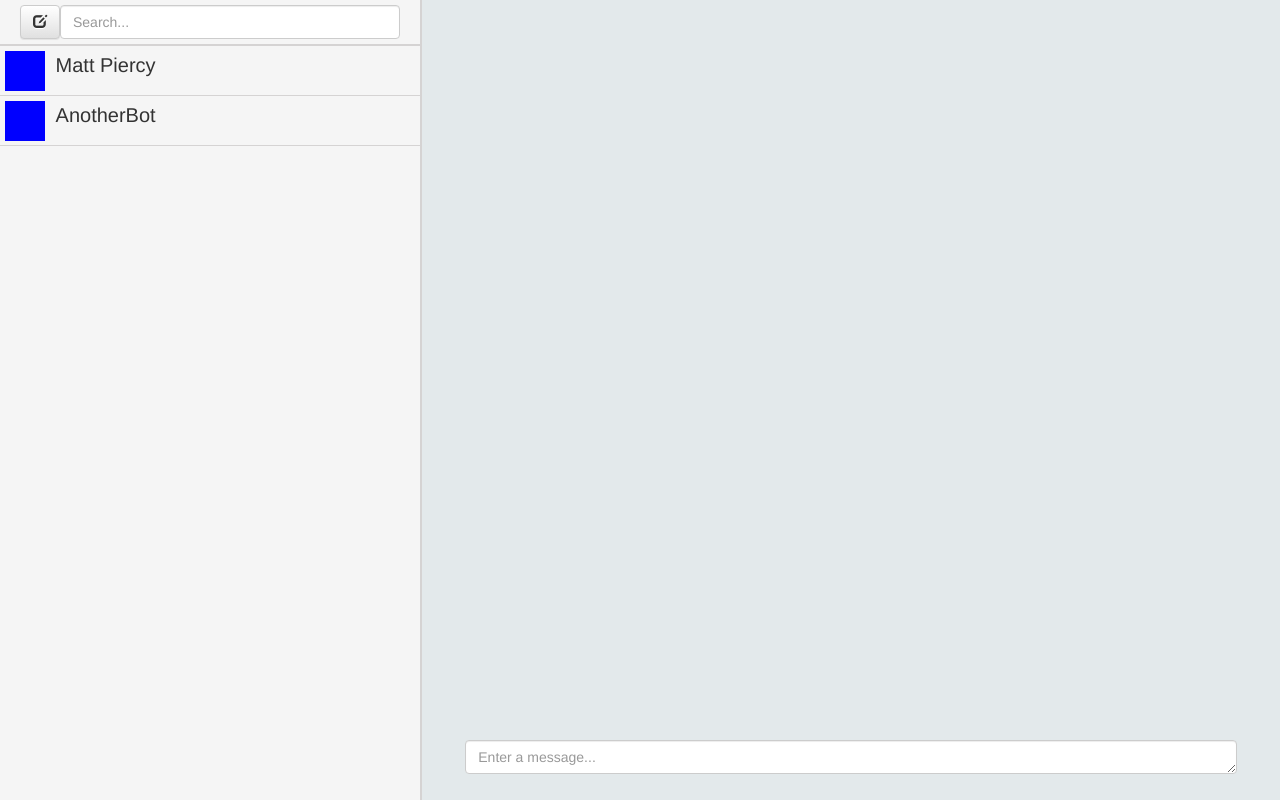
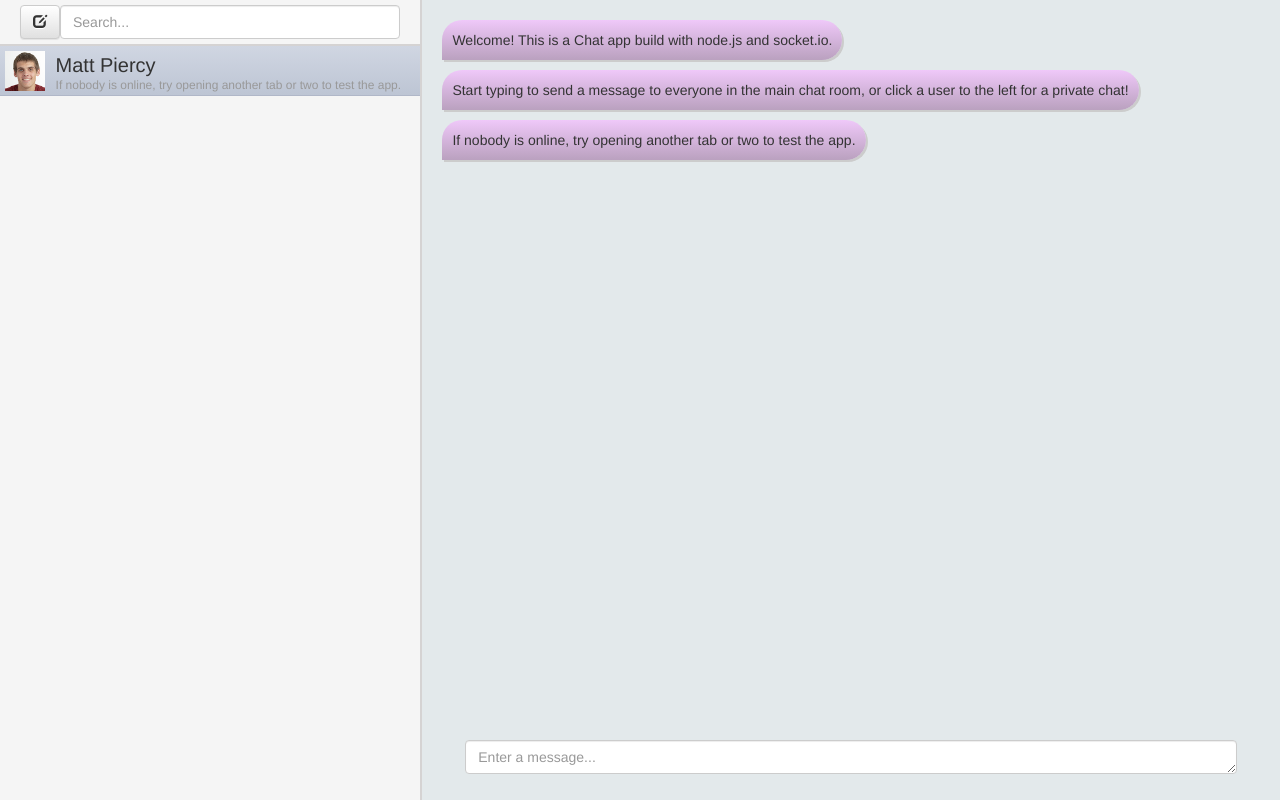
Before and after one commit to mshc/FrontEndChat, a website: page index.html in a window 1280 px wide. Drawn offline with nearby package versions, Linux system fonts and the light colour scheme; no server answers.

Commit message:
add welcome

```diff
--- a/index.html
+++ b/index.html
@@ -33,20 +33,10 @@
         <div class="all-conversations">
           <div class="conversation" data-id="100000">
             <div class="demo-img">
+              <img src="./images/thumb.png" alt="Offline"/>
             </div>
             <div class="text">
               Matt Piercy
-              <div class="most-recent">
-              </div>
-            </div>
-          </div>
-
-          <div class="conversation" data-id="100001">
-            <div class="demo-img">
-            </div>
-
-            <div class="text">
-              AnotherBot
               <div class="most-recent">
               </div>
             </div>
--- a/js/chat.js
+++ b/js/chat.js
@@ -8,6 +8,7 @@
     this.socket = options.socket;
     this.socket.emit("join", "default");
     this.bindEvents();
+    this.welcome();
   };
 
   Chat.prototype.submit = function () {
@@ -18,6 +19,22 @@
       this.addMessage(input, true);
       inputArea.val("");
     }
+  };
+
+  Chat.prototype.welcome = function () {
+    var self = this;
+
+    $(".conversation").eq(0).addClass("active-conversation");
+
+    var first = "Welcome! This is a Chat app build with node.js and socket.io.";
+    var second = "Start typing to send a message to everyone in the main chat room, or click a user to the left for a private chat!";
+    var third = "If nobody is online, try opening another tab or two to test the app.";
+    var fourth = "Check the code out at github.com/mpiercy827/FrontEndChat!";
+
+    setTimeout(function () { self.addMessage(first); }, 1000);
+    setTimeout(function () { self.addMessage(second); }, 3000);
+    setTimeout(function () { self.addMessage(third); }, 5000);
+    setTimeout(function () { self.addMessage(fourth); }, 7000);
   };
 
   Chat.prototype.activateConversation = function (event) {
@@ -60,6 +77,7 @@
 
   Chat.prototype.addMostRecentMessage = function (message) {
     var $activeConv = $(".active-conversation");
+    if (message.length > 73) { message = message.slice(0, 70) + "..."; }
     $activeConv.find(".most-recent").text(message);
   };
 
```
Also changed, not shown: socket.js (+6 -1 lines), images/thumb.png (added).
